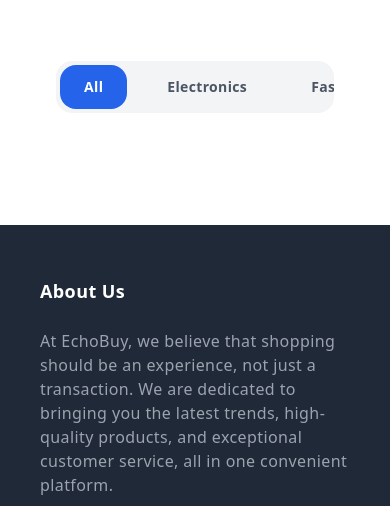
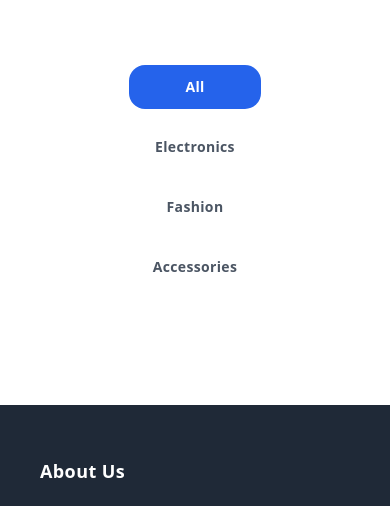
Before and after one commit to Mm73v2/EchoBuy, a website: page products.html in a window 390 px wide. Shown: the part 249-755 px from the top of the page. Drawn offline with Linux system fonts and the light colour scheme.

Commit message:
fixed responsive issue

```diff
--- a/products.html
+++ b/products.html
@@ -440,7 +440,7 @@
         <!-- Category Navigation -->
         <div class="font-sans p-4 text-center flex justify-center mb-10">
           <ul
-            class="flex gap-4 bg-gray-100 rounded-2xl p-1 w-max overflow-hidden"
+            class="flex max-sm:flex-col gap-4 g-gray-100 rounded-2xl p-1 w-max overflow-hidden"
           >
             <li
               data-category="all"
```
